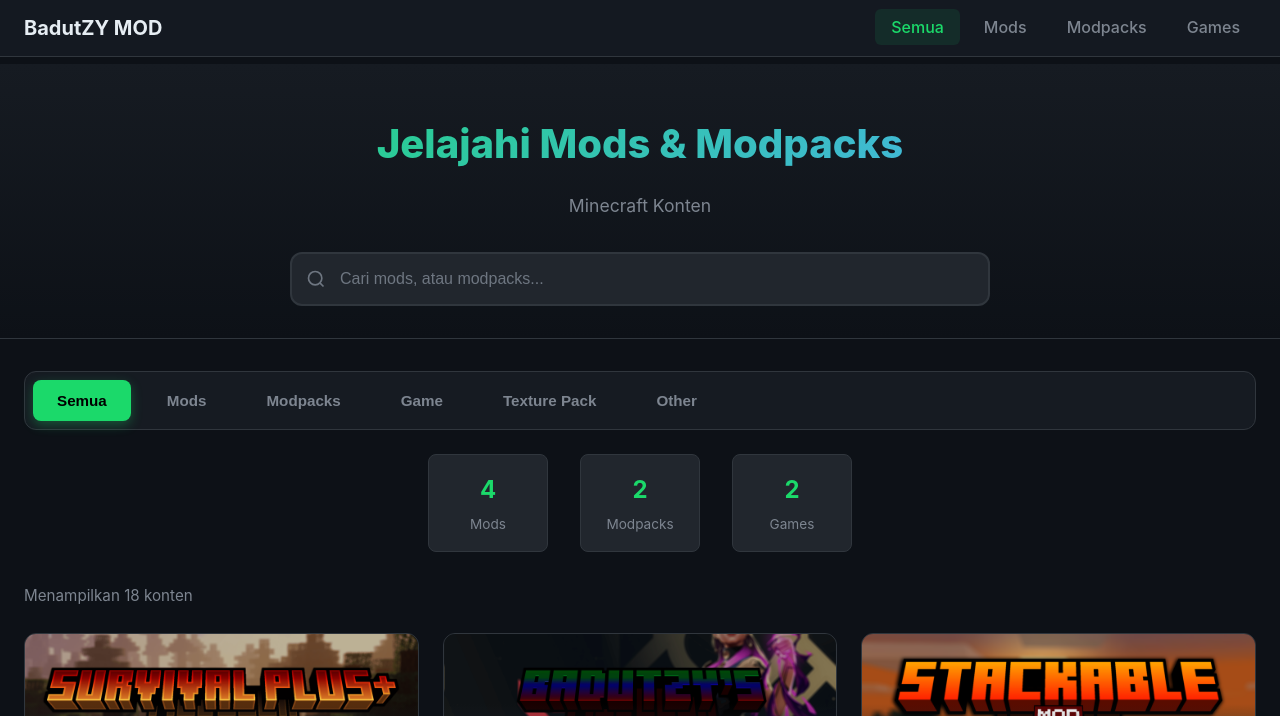
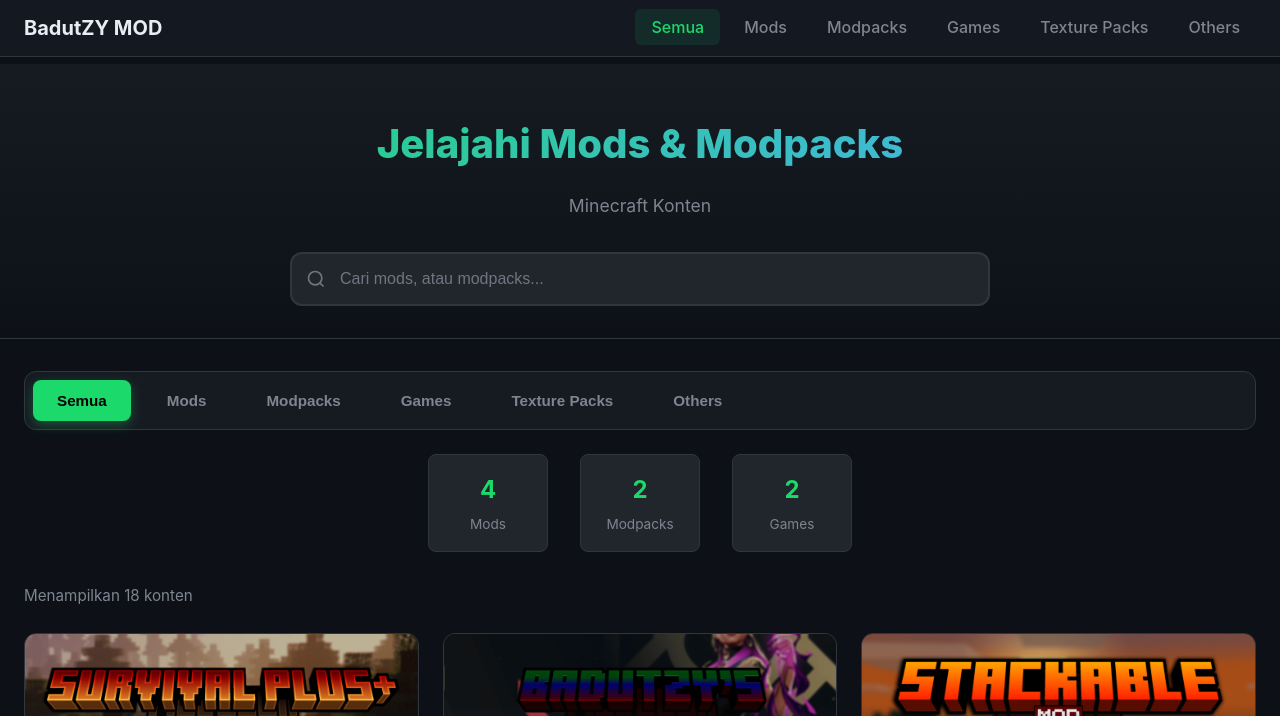
Before and after one commit to BadutZY/BadutZY, a plain HTML site: page index.html in a window 1280 px wide. Shown: the top 716 px of the page. Drawn offline with Linux system fonts and the light colour scheme.

Commit message:
Update index.html

```diff
--- a/index.html
+++ b/index.html
@@ -19,6 +19,8 @@
                 <li><a href="#" data-filter="mod">Mods</a></li>
                 <li><a href="#" data-filter="modpack">Modpacks</a></li>
                 <li><a href="#" data-filter="game">Games</a></li>
+                <li><a href="#" data-filter="texture">Texture Packs</a></li>
+                <li><a href="#" data-filter="other">Others</a></li>
             </ul>
             <div class="hamburger" id="hamburger">
                 <span></span>
@@ -56,13 +58,13 @@
                 <span>Modpacks</span>
             </button>
             <button class="filter-tab" data-filter="game">
-                <span>Game</span>
+                <span>Games</span>
             </button>
             <button class="filter-tab" data-filter="texture">
-                <span>Texture Pack</span>
+                <span>Texture Packs</span>
             </button>
             <button class="filter-tab" data-filter="other">
-                <span>Other</span>
+                <span>Others</span>
             </button>
         </div>
 
@@ -175,4 +177,5 @@
 
     <script src="JS/script.js"></script>
 </body>
+
 </html>
```
